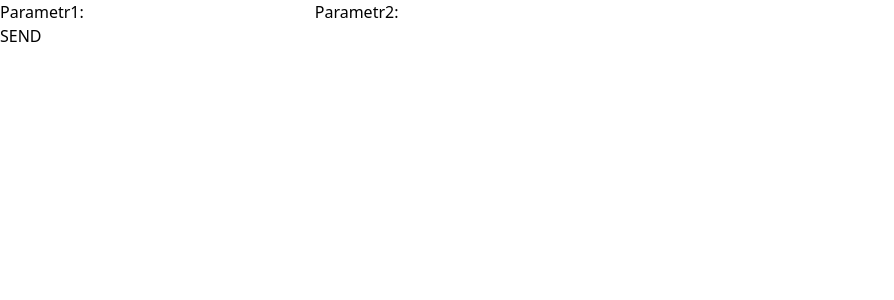
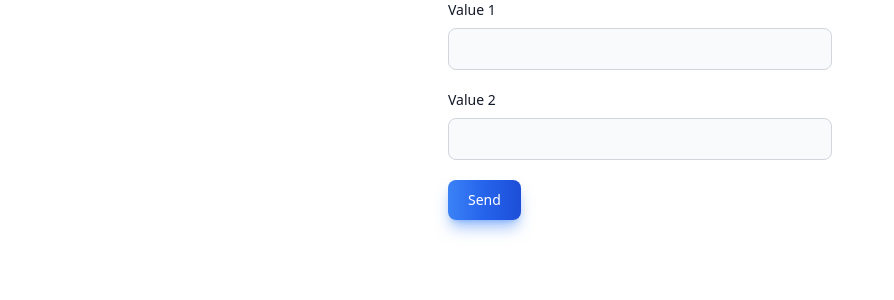
Before and after one commit to Tasetoon/SchoolProject, a Next.js app in the folder client/: page /CreateForm in a window 1280 px wide. Shown: the top 300 px of the page, without its empty margins (0-894 px from the left). Built offline with nearby package versions, Linux system fonts and the light colour scheme.

Commit message:
Added minimal styling

```diff
--- a/client/pages/CreateForm.js
+++ b/client/pages/CreateForm.js
@@ -21,7 +21,6 @@ const router = useRouter()
         ))
         const res = await fetch('http://localhost:8080/home/form-test', {
             method: 'POST',
-            //mode: 'no-cors',
             headers: {"Content-type": "application/json"},
             body:
             JSON.stringify({
@@ -37,35 +36,29 @@ const router = useRouter()
         }
     }
     return (
-        <form onSubmit={handleSubmit} className="w-1/2">
-            <label>
-                <span>Parametr1:</span>
-                <input
+        <form onSubmit={handleSubmit} className="max-w-sm mx-auto">
+            <div className="mb-5">
+                <label className="block mb-2 text-sm font-medium text-gray-900 dark:text-white">Value 1</label>
+                    <input className="bg-gray-50 border border-gray-300 text-gray-900 text-sm rounded-lg focus:ring-blue-500 focus:border-blue-500 block w-full p-2.5 dark:bg-gray-700 dark:border-gray-600 dark:placeholder-gray-400 dark:text-white dark:focus:ring-blue-500 dark:focus:border-blue-500"
                         name = 'value1'
                         required
                         type="number"
                         onChange={(e) => setObject(e.target.value)}
                         value = {object}
                     />
-            </label>
-            <label>
-            <span>Parametr2:</span>
-                <input
+            </div>
+
+            <div className="mb-5">
+                <label className="block mb-2 text-sm font-medium text-gray-900 dark:text-white">Value 2</label>
+                    <input className="bg-gray-50 border border-gray-300 text-gray-900 text-sm rounded-lg focus:ring-blue-500 focus:border-blue-500 block w-full p-2.5 dark:bg-gray-700 dark:border-gray-600 dark:placeholder-gray-400 dark:text-white dark:focus:ring-blue-500 dark:focus:border-blue-500"
                         name = 'value2'
                         required
                         type="number"
                         onChange={(e) => setObject2(e.target.value)}
                         value = {object2}
                     />
-            </label>
-            <button
-                className = "btn-primary"
-                disabled = {isLoading}
-
-            >
-                {isLoading && <span>Sending...</span>}
-                {!isLoading && <span>SEND</span>}
-            </button>
+            </div>
+            <button type="submit" class="text-white bg-gradient-to-r from-blue-500 via-blue-600 to-blue-700 hover:bg-gradient-to-br focus:ring-4 focus:outline-none focus:ring-blue-300 dark:focus:ring-blue-800 shadow-lg shadow-blue-500/50 dark:shadow-lg dark:shadow-blue-800/80 font-medium rounded-lg text-sm px-5 py-2.5 text-center me-2 mb-2 ">Send</button>
         </form>
     )
 }
--- /dev/null
+++ b/client/pages/Navbar.js
@@ -0,0 +1,37 @@
+
+import { useRouter } from "next/router";
+
+export default function Navbar(){
+    return (
+
+<nav class="bg-white border-gray-200 dark:bg-gray-900">
+  <div class="max-w-screen-xl flex flex-wrap items-center justify-between mx-auto p-4">
+    <div class="flex items-center space-x-3 rtl:space-x-reverse">
+        <img src="https://flowbite.com/docs/images/logo.svg" class="h-8" alt="Flowbite Logo" />
+        <span class="self-center text-2xl font-semibold whitespace-nowrap dark:text-white">Navbar</span>
+    </div>
+    <button data-collapse-toggle="navbar-default" type="button" class="inline-flex items-center p-2 w-10 h-10 justify-center text-sm text-gray-500 rounded-lg md:hidden hover:bg-gray-100 focus:outline-none focus:ring-2 focus:ring-gray-200 dark:text-gray-400 dark:hover:bg-gray-700 dark:focus:ring-gray-600" aria-controls="navbar-default" aria-expanded="false">
+        <span class="sr-only">Open main menu</span>
+        <svg class="w-5 h-5" aria-hidden="true" xmlns="http://www.w3.org/2000/svg" fill="none" viewBox="0 0 17 14">
+            <path stroke="currentColor" stroke-linecap="round" stroke-linejoin="round" stroke-width="2" d="M1 1h15M1 7h15M1 13h15"/>
+        </svg>
+    </button>
+    <div class="hidden w-full md:block md:w-auto" id="navbar-default">
+      <ul class="font-medium flex flex-col p-4 md:p-0 mt-4 border border-gray-100 rounded-lg bg-gray-50 md:flex-row md:space-x-8 rtl:space-x-reverse md:mt-0 md:border-0 md:bg-white dark:bg-gray-800 md:dark:bg-gray-900 dark:border-gray-700">
+        <li>
+          <a href="#" class="block py-2 px-3 text-white bg-blue-700 rounded md:bg-transparent md:text-blue-700 md:p-0 dark:text-white md:dark:text-blue-500" aria-current="page">Home</a>
+        </li>
+        <li>
+          <a href="#" class="block py-2 px-3 text-gray-900 rounded hover:bg-gray-100 md:hover:bg-transparent md:border-0 md:hover:text-blue-700 md:p-0 dark:text-white md:dark:hover:text-blue-500 dark:hover:bg-gray-700 dark:hover:text-white md:dark:hover:bg-transparent">About</a>
+        </li>
+        <li>
+          <a href="#" class="block py-2 px-3 text-gray-900 rounded hover:bg-gray-100 md:hover:bg-transparent md:border-0 md:hover:text-blue-700 md:p-0 dark:text-white md:dark:hover:text-blue-500 dark:hover:bg-gray-700 dark:hover:text-white md:dark:hover:bg-transparent">Contact</a>
+        </li>
+      </ul>
+    </div>
+  </div>
+</nav>
+
+
+    )
+}
--- a/client/pages/index.js
+++ b/client/pages/index.js
@@ -1,30 +1,18 @@
 import React, {useEffect, useState} from 'react'
-import Link from 'next/link';
 import CreateForm from "./CreateForm"
+import Navbar from './Navbar';
 
 
 function index() {
-  const [message, setMessage] = useState("Loading...");
-  useEffect(() => {
-    fetch("http://localhost:8080/home")
-      .then((response) => response.json())
-      .then((data) => {
-        setMessage(data.message);
-      })
-  }, []);
   return (
-  <div>
+
+  <div className='min-h-screen bg-gray-200 dark:bg-slate-700'>
     <div>
-      {message}
-
+      <Navbar/>
     </div>
-    <div>
-      <h1 className='mylink'>
-        <Link href="/posts/first-post">Click!</Link>
-      </h1>
+    <div className='mt-4'>
       <CreateForm/>
     </div>
-
   </div>
   )
 }
--- a/client/styles/globals.css
+++ b/client/styles/globals.css
@@ -8,3 +8,26 @@
     align-items: center;
     justify-content: center;
 }
+
+:root {
+    --foreground-rgb: 0, 0, 0;
+    --background-start-rgb: 214, 219, 220;
+    --background-end-rgb: 255, 255, 255;
+  }
+
+
+
+  /* body {
+    background: linear-gradient(
+        to bottom,
+        transparent,
+        rgb(var(--background-end-rgb))
+      )
+      rgb(var(--background-start-rgb));
+  } */
+
+  @layer utilities {
+    .text-balance {
+      text-wrap: balance;
+    }
+  }
```
Lines whose indentation alone changed are shown as unchanged.
